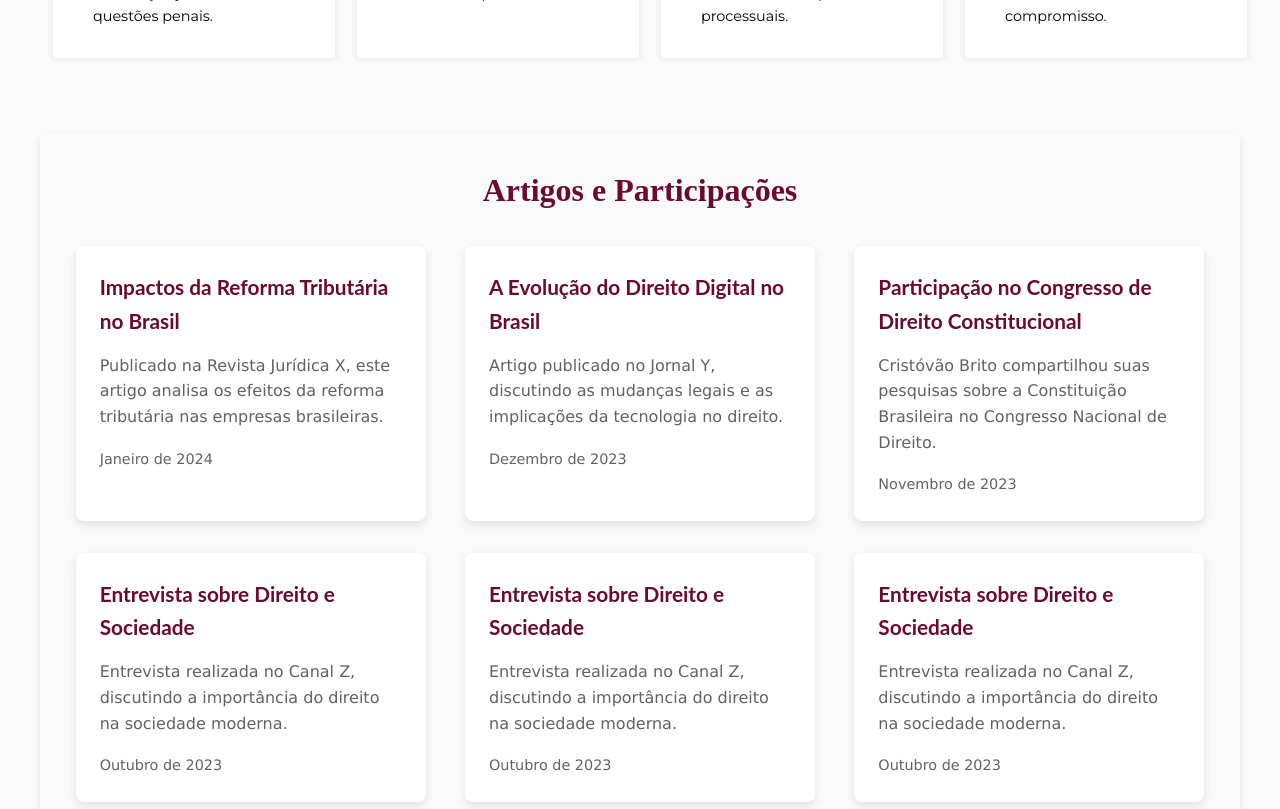
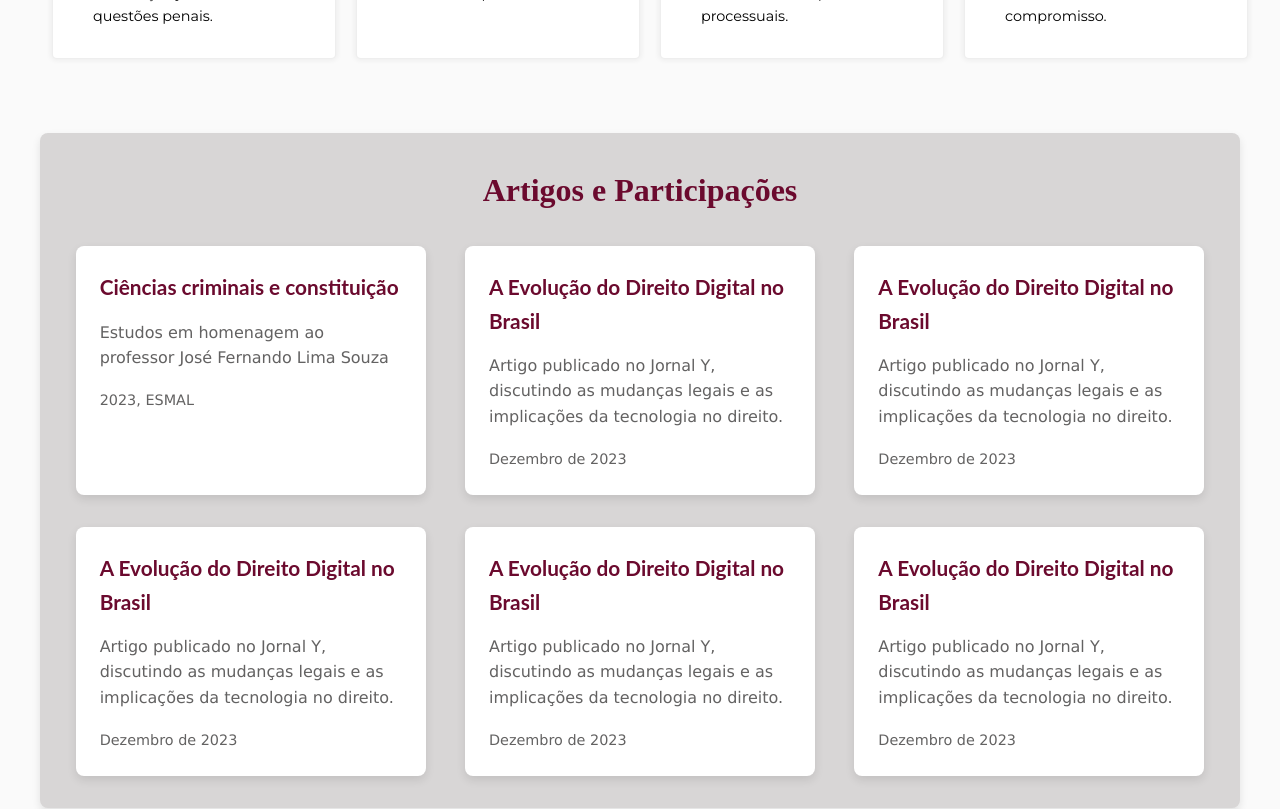
Before and after one commit to yanswo/Advocacia1, a React (Vite) app: page / in a window 1280 px wide. Shown: the part 1800-2609 px from the top of the page. Built offline with nearby package versions, Linux system fonts and the light colour scheme; a web font is replaced by a local one.

Commit message:
Preparando para adicionar links de artigos, overhaul no footer, logo da faculdade adicionada e cores alteradas.

```diff
--- a/package.json
+++ b/package.json
@@ -10,7 +10,9 @@
     "preview": "vite preview"
   },
   "dependencies": {
+    "@react-pdf-viewer/default-layout": "^3.12.0",
     "emailjs-com": "^3.2.0",
+    "pdfjs-dist": "^3.11.174",
     "react": "^18.3.1",
     "react-dom": "^18.3.1",
     "react-icons": "^5.4.0",
--- a/src/components/Artigos.jsx
+++ b/src/components/Artigos.jsx
@@ -2,50 +2,64 @@ import styles from "./Artigos.module.css";
 
 const artigos = [
   {
-    titulo: "Impactos da Reforma Tributária no Brasil",
-    descricao:
-      "Publicado na Revista Jurídica X, este artigo analisa os efeitos da reforma tributária nas empresas brasileiras.",
-    data: "Janeiro de 2024",
+    titulo: "Ciências criminais e constituição",
+    descricao: "Estudos em homenagem ao professor José Fernando Lima Souza",
+    data: "2023, ESMAL",
+    link: "https://esmal.tjal.jus.br/_pdf/1-Livro-ciencias-criminais-e-constituicao_.pdf", // link do PDF
   },
   {
     titulo: "A Evolução do Direito Digital no Brasil",
     descricao:
       "Artigo publicado no Jornal Y, discutindo as mudanças legais e as implicações da tecnologia no direito.",
     data: "Dezembro de 2023",
+    link: "https://www.w3.org/WAI/ER/tests/xhtml/testfiles/resources/pdf/dummy.pdf", // exemplo de link PDF
   },
   {
-    titulo: "Participação no Congresso de Direito Constitucional",
+    titulo: "A Evolução do Direito Digital no Brasil",
     descricao:
-      "Cristóvão Brito compartilhou suas pesquisas sobre a Constituição Brasileira no Congresso Nacional de Direito.",
-    data: "Novembro de 2023",
+      "Artigo publicado no Jornal Y, discutindo as mudanças legais e as implicações da tecnologia no direito.",
+    data: "Dezembro de 2023",
+    link: "https://www.w3.org/WAI/ER/tests/xhtml/testfiles/resources/pdf/dummy.pdf", // exemplo de link PDF
   },
   {
-    titulo: "Entrevista sobre Direito e Sociedade",
+    titulo: "A Evolução do Direito Digital no Brasil",
     descricao:
-      "Entrevista realizada no Canal Z, discutindo a importância do direito na sociedade moderna.",
-    data: "Outubro de 2023",
+      "Artigo publicado no Jornal Y, discutindo as mudanças legais e as implicações da tecnologia no direito.",
+    data: "Dezembro de 2023",
+    link: "https://www.w3.org/WAI/ER/tests/xhtml/testfiles/resources/pdf/dummy.pdf", // exemplo de link PDF
   },
   {
-    titulo: "Entrevista sobre Direito e Sociedade",
+    titulo: "A Evolução do Direito Digital no Brasil",
     descricao:
-      "Entrevista realizada no Canal Z, discutindo a importância do direito na sociedade moderna.",
-    data: "Outubro de 2023",
+      "Artigo publicado no Jornal Y, discutindo as mudanças legais e as implicações da tecnologia no direito.",
+    data: "Dezembro de 2023",
+    link: "https://www.w3.org/WAI/ER/tests/xhtml/testfiles/resources/pdf/dummy.pdf", // exemplo de link PDF
   },
   {
-    titulo: "Entrevista sobre Direito e Sociedade",
+    titulo: "A Evolução do Direito Digital no Brasil",
     descricao:
-      "Entrevista realizada no Canal Z, discutindo a importância do direito na sociedade moderna.",
-    data: "Outubro de 2023",
+      "Artigo publicado no Jornal Y, discutindo as mudanças legais e as implicações da tecnologia no direito.",
+    data: "Dezembro de 2023",
+    link: "https://www.w3.org/WAI/ER/tests/xhtml/testfiles/resources/pdf/dummy.pdf", // exemplo de link PDF
   },
+  // outros artigos
 ];
 
 const ArtigosSection = () => {
+  const openPdf = (pdfUrl) => {
+    window.open(pdfUrl, "_blank"); // Abre o link do PDF em uma nova aba
+  };
+
   return (
     <section id="artigos" className={styles.artigosSection}>
       <h2>Artigos e Participações</h2>
       <div className={styles.artigosContainer}>
         {artigos.map((artigo, index) => (
-          <div key={index} className={styles.artigoCard}>
+          <div
+            key={index}
+            className={styles.artigoCard}
+            onClick={() => openPdf(artigo.link)} // Ao clicar, abre o PDF
+          >
             <h3>{artigo.titulo}</h3>
             <p className={styles.artigoDescricao}>{artigo.descricao}</p>
             <span className={styles.artigoData}>{artigo.data}</span>
--- a/src/components/Artigos.module.css
+++ b/src/components/Artigos.module.css
@@ -1,6 +1,6 @@
 .artigosSection {
   padding: 2rem;
-  background-color: var(--fundo);
+  background-color: rgb(216, 214, 214);
   border-radius: var(--borderRadius);
   box-shadow: 0 4px 8px rgba(0, 0, 0, 0.1);
   max-width: 1200px;
--- a/src/components/Cards.jsx
+++ b/src/components/Cards.jsx
@@ -18,7 +18,7 @@ const Cards = () => {
             personalizada. Trabalho com ética e compromisso para garantir
             soluções eficientes.
           </p>
-          <a href="#">Veja mais</a>
+          <a href="#artigos">Veja mais</a>
         </div>
       </div>
       <ul className={styles.cards}>
--- a/src/components/Footer.jsx
+++ b/src/components/Footer.jsx
@@ -1,3 +1,4 @@
+/* eslint-disable react/no-unescaped-entities */
 import styles from "./Footer.module.css";
 
 const Footer = () => {
@@ -38,11 +39,11 @@ const Footer = () => {
           <h4>Entre em contato!</h4>
           <p>
             <i className="fas fa-envelope"></i>
-            contato@advocaciacristovao.com.br
+            cristovaoadv21@gmail.com
           </p>
           <p>
             <i className="fas fa-map-marker-alt"></i>
-            Avenida São João, 432, Centro, Maceió - AL
+            Endereço: Olho d'Agua das Flores, Próximo ao Fórum. Estado -
           </p>
         </div>
 
--- a/src/components/Footer.module.css
+++ b/src/components/Footer.module.css
@@ -42,8 +42,13 @@ footer p {
   color: var(--fundo);
 }
 
+.footerSobre p {
+  font-size: 1rem;
+}
+
 .footerServicos li {
   color: var(--fundo);
+  font-size: 1.15rem;
 }
 
 .footerServicos li::before {
@@ -64,7 +69,11 @@ footer p {
   color: var(--fundo);
 }
 
-@media(max-width: 1100px) {
+.footerContato p {
+  font-size: 1.15rem;
+}
+
+@media (max-width: 1100px) {
   footer {
     padding-bottom: 150px;
   }
--- a/src/components/Sobre.jsx
+++ b/src/components/Sobre.jsx
@@ -5,6 +5,7 @@ import ESAicon from "../imgs/ESAicone.png";
 import FASVIPAicon from "../imgs/FASVIPAicone.png";
 import OABicon from "../imgs/OABicone.png";
 import UFALicon from "../imgs/UFALicone.png";
+import faculicon from "../imgs/logoSaoBento.png";
 
 const SobreSection = () => {
   const [mostrarMais, setMostrarMais] = useState(false);
@@ -41,6 +42,7 @@ const SobreSection = () => {
             <img src={OABicon} alt="icone OAB" />
             <img src={ESAicon} alt="icone ESA" />
             <img src={FASVIPAicon} alt="icone FASVIPA" />
+            <img src={faculicon} alt="icone FASVIPA" />
           </ul>
         </div>
       </div>
```
Also changed, not shown: src/imgs/logoSaoBento.png (added), 1 other file (tests, documents, lock files or other folders).
